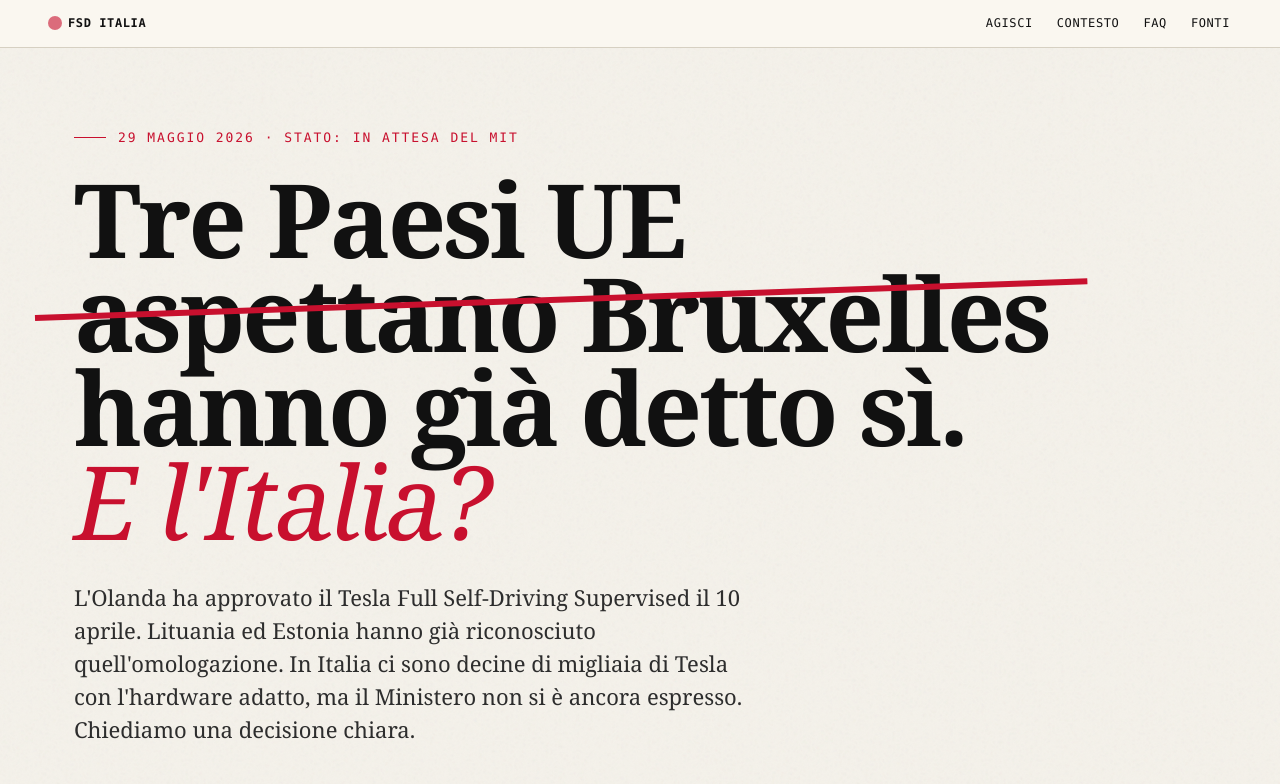
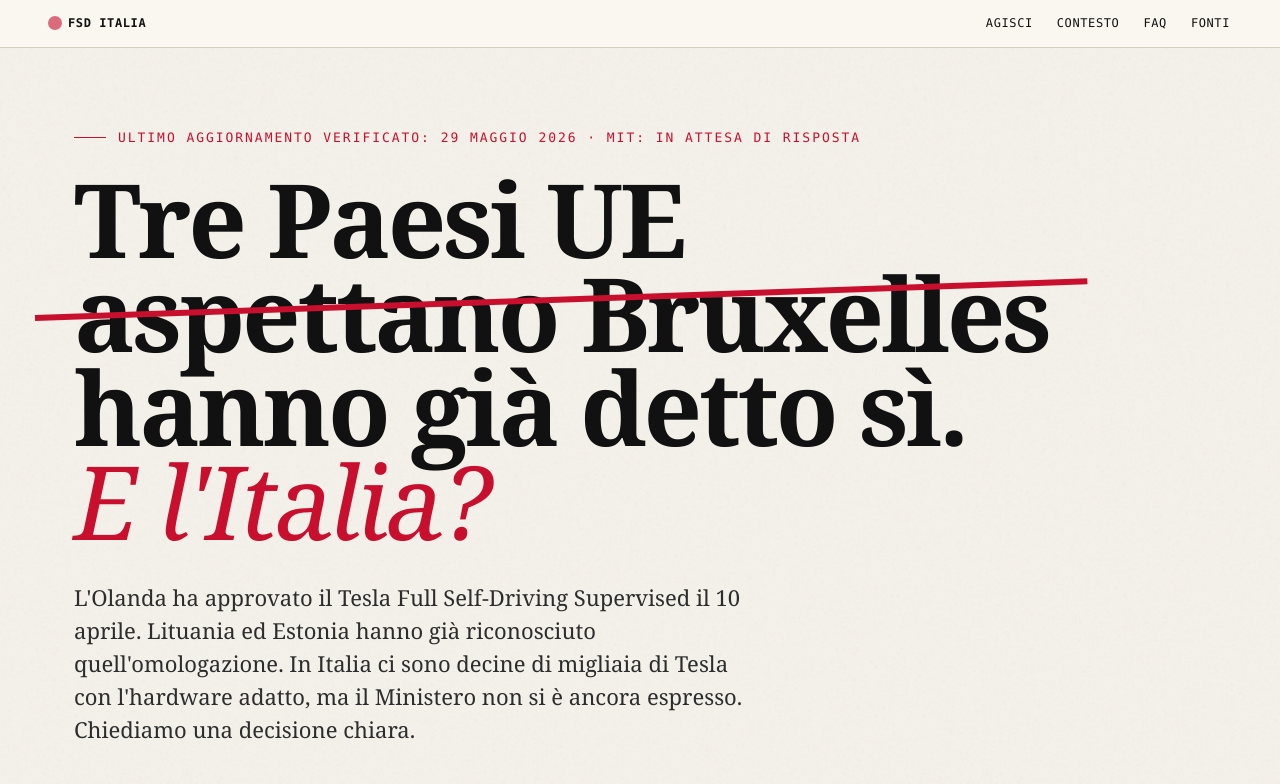
Before and after one commit to gufastian/fsdperitalia, a website: page index.html in a window 1280 px wide. Shown: the top 784 px of the page. Drawn offline with Linux system fonts and the light colour scheme; no server answers.

Commit message:
Clarify verified update date

```diff
--- a/index.html
+++ b/index.html
@@ -869,7 +869,7 @@
 <!-- ============ HERO ============ -->
 <section class="hero">
   <div class="container">
-    <div class="hero-eyebrow fade-up">29 maggio 2026 · Stato: in attesa del MIT</div>
+    <div class="hero-eyebrow fade-up">Ultimo aggiornamento verificato: 29 maggio 2026 · MIT: in attesa di risposta</div>
     <h1 class="fade-up d1 desktop-title">
       Tre Paesi UE <span class="strike">aspettano Bruxelles</span><br>
       hanno già detto sì.<br>
```
